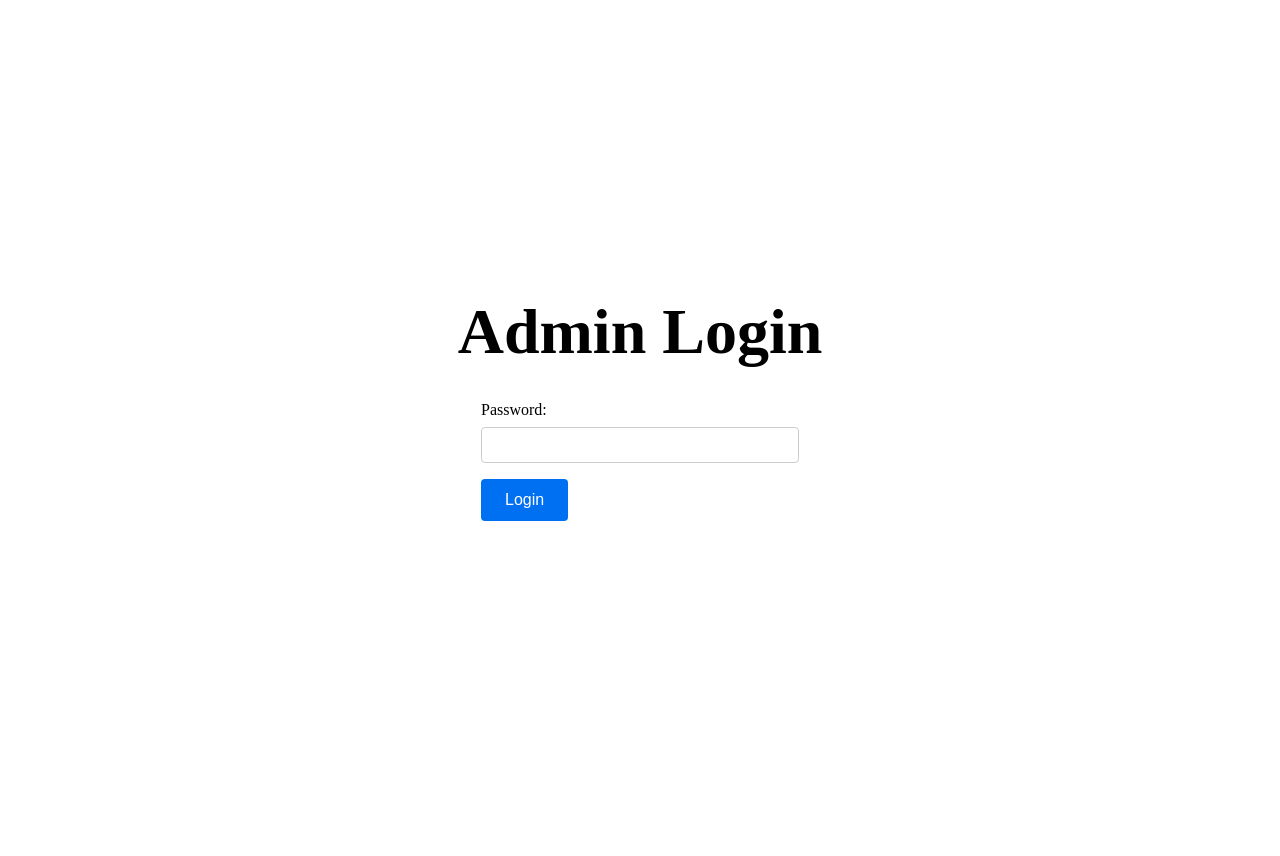
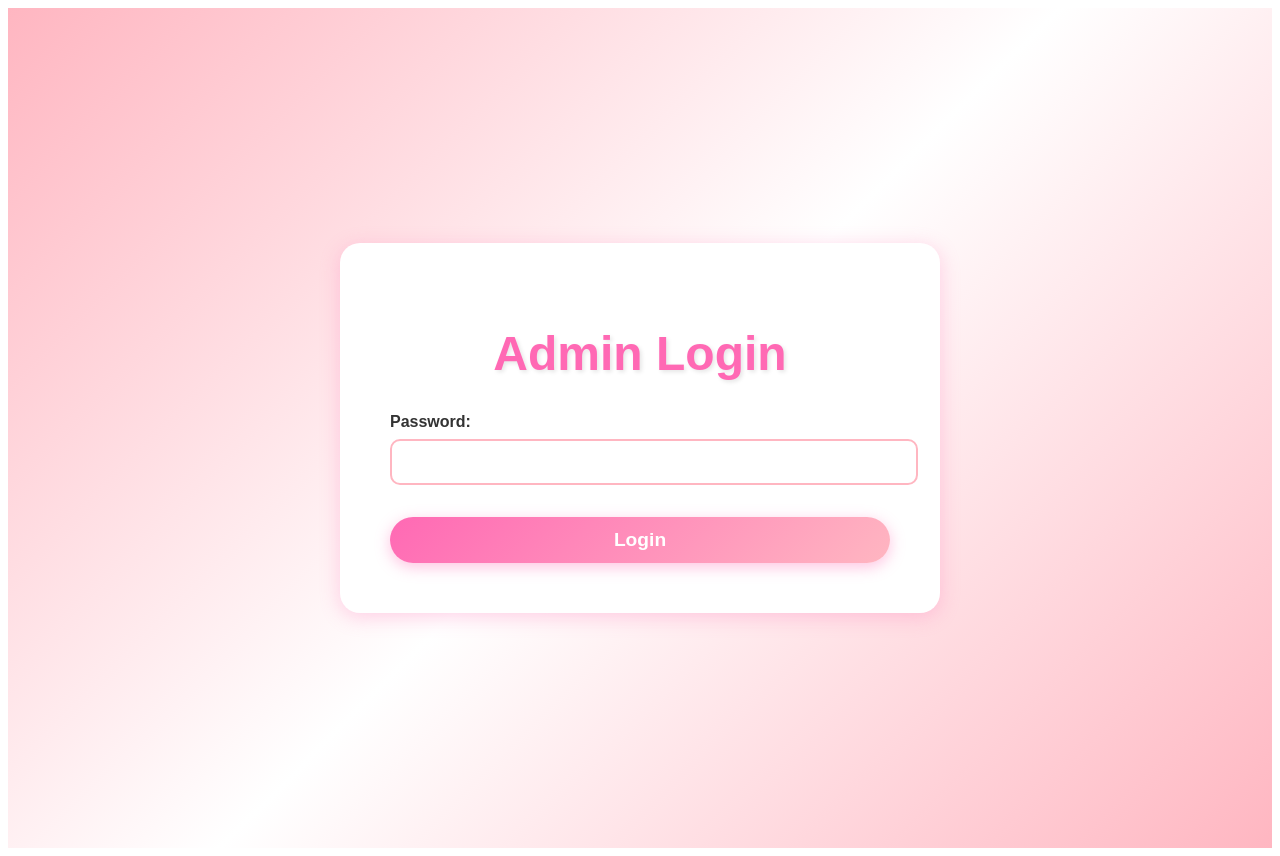
Before and after one commit to Khafeefa/breast-cancer-hope-initiative, a Next.js app: page /admin/login in a window 1280 px wide. Before the commit the page ends 816 px from the top, so only its background shows below. Built offline with nearby package versions, Linux system fonts and the light colour scheme.

Commit message:
Apply pink & white colorway to all pages

```diff
--- a/pages/admin/login.js
+++ b/pages/admin/login.js
@@ -21,13 +21,43 @@ export default function AdminLogin() {
   };
 
   return (
-    <div style={{ minHeight: '100vh', padding: '0 0.5rem', display: 'flex', flexDirection: 'column', justifyContent: 'center', alignItems: 'center' }}>
-      <main style={{ padding: '5rem 0', flex: 1, display: 'flex', flexDirection: 'column', justifyContent: 'center', alignItems: 'center' }}>
-        <h1 style={{ margin: 0, lineHeight: 1.15, fontSize: '4rem', textAlign: 'center' }}>Admin Login</h1>
+    <div style={{
+      minHeight: '100vh',
+      background: 'linear-gradient(135deg, #FFB6C1 0%, #FFF 50%, #FFB6C1 100%)',
+      display: 'flex',
+      flexDirection: 'column',
+      justifyContent: 'center',
+      alignItems: 'center',
+      fontFamily: 'Arial, sans-serif',
+      padding: '20px'
+    }}>
+      <main style={{
+        textAlign: 'center',
+        backgroundColor: 'white',
+        padding: '50px',
+        borderRadius: '20px',
+        boxShadow: '0 4px 20px rgba(255, 105, 180, 0.3)',
+        maxWidth: '500px',
+        width: '100%'
+      }}>
+        <h1 style={{
+          color: '#FF69B4',
+          fontSize: '3rem',
+          marginBottom: '20px',
+          textShadow: '2px 2px 4px rgba(0,0,0,0.1)'
+        }}>
+          Admin Login
+        </h1>
 
         <form onSubmit={handleSubmit} style={{ marginTop: '2rem' }}>
           <div style={{ marginBottom: '1rem' }}>
-            <label htmlFor="password" style={{ display: 'block', marginBottom: '0.5rem' }}>
+            <label htmlFor="password" style={{
+              display: 'block',
+              marginBottom: '0.5rem',
+              color: '#333',
+              fontWeight: 'bold',
+              textAlign: 'left'
+            }}>
               Password:
             </label>
             <input
@@ -36,32 +66,42 @@ export default function AdminLogin() {
               value={password}
               onChange={(e) => setPassword(e.target.value)}
               style={{
-                padding: '0.5rem',
+                padding: '12px',
                 fontSize: '1rem',
-                border: '1px solid #ccc',
-                borderRadius: '4px',
-                width: '300px'
+                border: '2px solid #FFB6C1',
+                borderRadius: '10px',
+                width: '100%',
+                outline: 'none',
+                transition: 'border-color 0.3s'
               }}
               required
             />
           </div>
 
           {error && (
-            <div style={{ color: 'red', marginBottom: '1rem' }}>
+            <p style={{
+              color: '#FF1493',
+              marginTop: '1rem',
+              fontWeight: 'bold'
+            }}>
               {error}
-            </div>
+            </p>
           )}
 
           <button
             type="submit"
             style={{
-              padding: '0.75rem 1.5rem',
-              fontSize: '1rem',
-              backgroundColor: '#0070f3',
+              background: 'linear-gradient(135deg, #FF69B4, #FFB6C1)',
               color: 'white',
+              fontSize: '1.2rem',
+              padding: '12px 40px',
               border: 'none',
-              borderRadius: '4px',
-              cursor: 'pointer'
+              borderRadius: '50px',
+              cursor: 'pointer',
+              marginTop: '1rem',
+              boxShadow: '0 4px 15px rgba(255, 105, 180, 0.4)',
+              fontWeight: 'bold',
+              width: '100%'
             }}
           >
             Login
```
